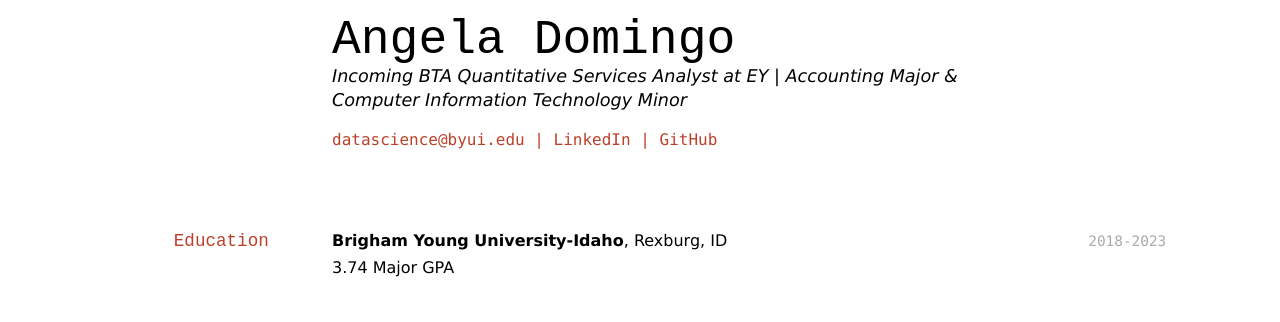
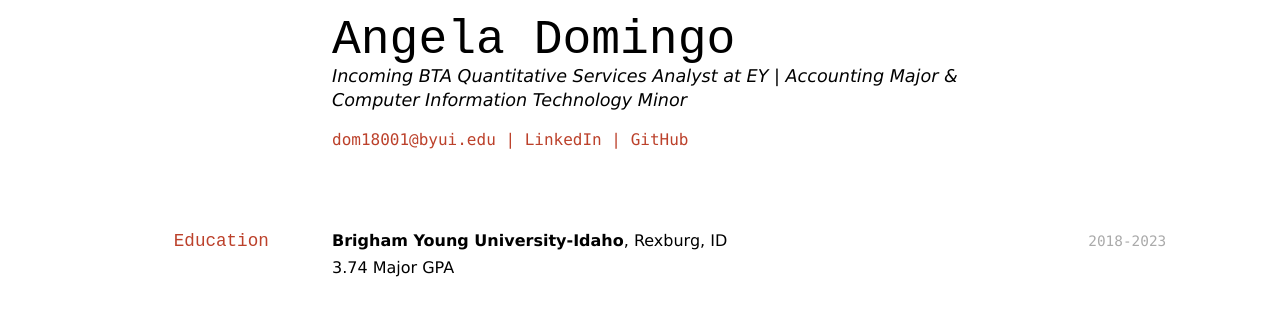
Before and after one commit to angelambd/domingo_resume, a Jekyll site: the page built from docs/index.md, in a window 1280 px wide. Shown: the top 322 px of the page. Built offline with Jekyll 4.4.1, drawn with Linux system fonts in a browser that asks for light colours.

Commit message:
email change

```diff
--- a/docs/index.md
+++ b/docs/index.md
@@ -6,7 +6,7 @@ title: Angela Domingo's Resume
 Incoming BTA Quantitative Services Analyst at EY | Accounting Major & Computer Information Technology Minor
 
 <div id="webaddress">
-<a href="dom18001@byui.edu">datascience@byui.edu</a>
+<a href="dom18001@byui.edu">dom18001@byui.edu</a>
 | <a href="https://www.linkedin.com/in/angelambd/">LinkedIn</a>
 | <a href="https://angelambd.github.io/domingo_resume/">GitHub</a>
 </div>
```
